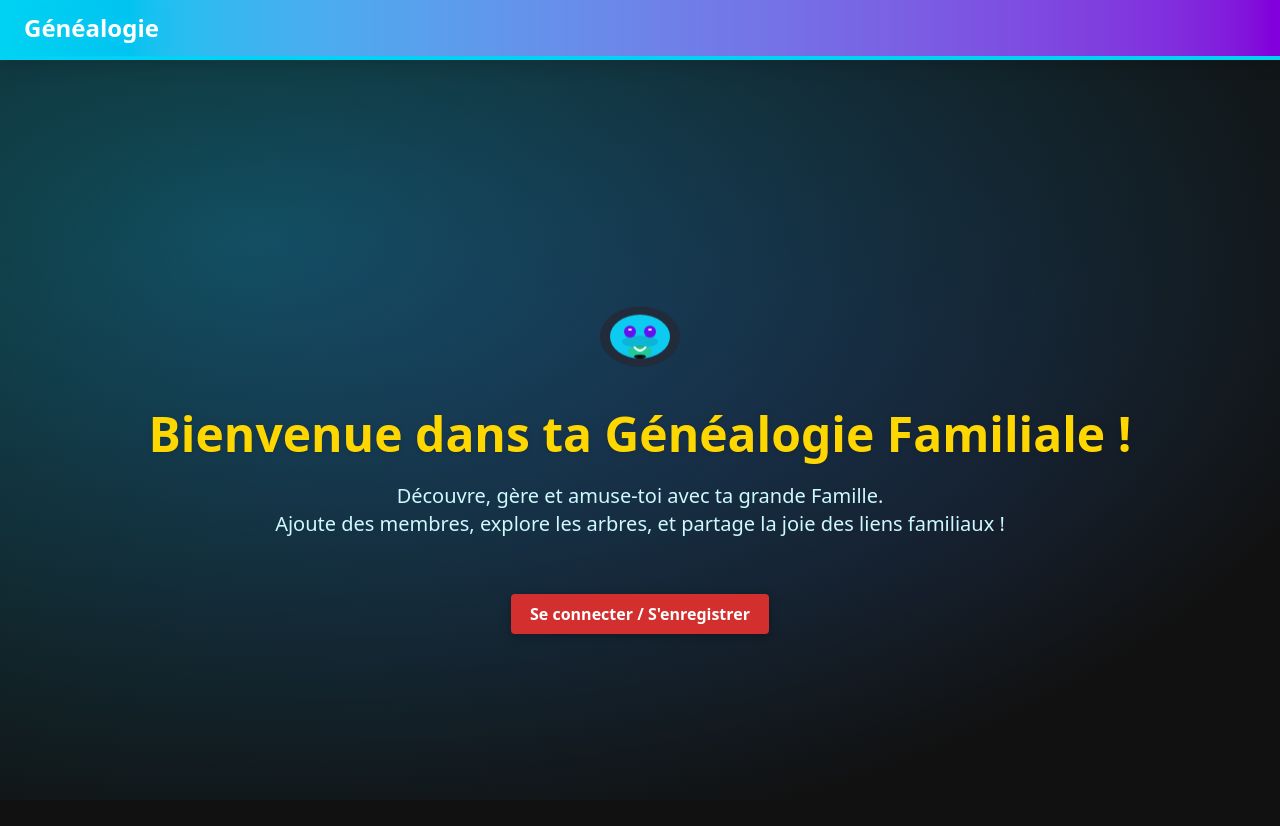
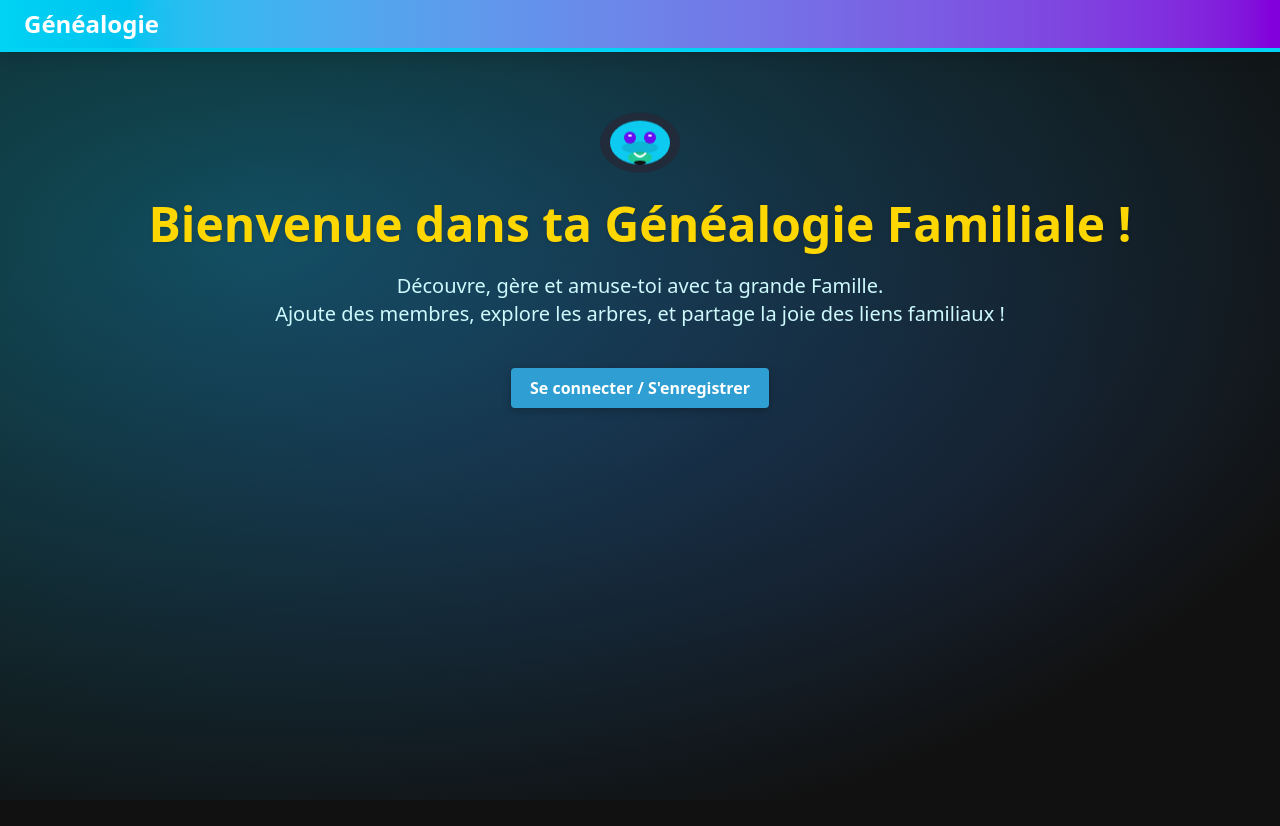
Before and after one commit to Mat95rix7/Front_Familly_Next, a Next.js app: page / in a window 1280 px wide. Shown: the top 826 px of the page. After the commit the page ends 800 px from the top, so only its background shows below. Built offline with nearby package versions, Linux system fonts and the light colour scheme; no server answers.

Commit message:
page daccueil

```diff
--- a/app/components/Navbar.js
+++ b/app/components/Navbar.js
@@ -23,7 +23,7 @@ export default function Navbar() {
 
   return (
     <>
-      <nav className="w-full bg-gradient-to-r from-cyan-400 to-purple-700 border-b-4 border-cyan-400 shadow-lg py-3 px-6 flex items-center justify-between z-50 relative">
+      <nav className="w-full bg-gradient-to-r from-cyan-400 to-purple-700 border-b-4 border-cyan-400 shadow-lg py-2 px-6 flex items-center justify-between z-50 relative">
         <Link
           href="/"
           className="flex items-center space-x-3 group"
@@ -78,7 +78,7 @@ export default function Navbar() {
 
       {/* Mobile Menu (absolute, above page, no overlay) */}
       {isConnected && isMobileMenuOpen && (
-        <div className="absolute top-[64px] left-0 right-0 bg-purple-800 border-b-4 border-purple-400 shadow-lg z-50 md:hidden">
+        <div className="absolute top-[60px] left-0 right-0 bg-purple-800 border-b-4 border-purple-400 shadow-lg z-50 md:hidden">
           <div className="flex flex-col py-4 px-6 space-y-4">
             <Link
               href="/personnes"
--- a/app/familles/[id]/page.js
+++ b/app/familles/[id]/page.js
@@ -126,9 +126,9 @@ export default function FamillePage() {
         <div className="family-tree flex flex-col items-center">
           <div className="flex justify-center gap-2 md:gap-10 mb-4 family-row w-full md:max-w-none px-2 md:px-4">
             <FamilyMember role="Grand-père paternel" personne={grand_pere_paternel} link={grand_pere_paternel ? `/familles/${grand_pere_paternel.id}` : "#"} small />
-            <FamilyMember role="Grand-mère paternelle" personne={grand_mere_paternelle} link={grand_mere_paternelle ? `/familles/${grand_mere_paternelle.id}` : "#"} small />
+            <FamilyMember role="Grand-mère paternelle" personne={grand_mere_paternelle} link={grand_mere_paternelle ? `/familles/${grand_pere_paternel.id}` : "#"} small />
             <FamilyMember role="Grand-père maternel" personne={grand_pere_maternel} link={grand_pere_maternel ? `/familles/${grand_pere_maternel.id}` : "#"} small />
-            <FamilyMember role="Grand-mère maternelle" personne={grand_mere_maternelle} link={grand_mere_maternelle ? `/familles/${grand_mere_maternelle.id}` : "#"} small />
+            <FamilyMember role="Grand-mère maternelle" personne={grand_mere_maternelle} link={grand_mere_maternelle ? `/familles/${grand_pere_maternel.id}` : "#"} small />
           </div>
 
           <svg className="w-full h-[30px]" viewBox="0 0 600 30" preserveAspectRatio="xMidYMid meet">
--- a/app/globals.css
+++ b/app/globals.css
@@ -192,20 +192,20 @@ li:hover {
 }
 
 button {
-  background: #d32f2f;
+  background: #2f9fd3;
   color: #fff;
   border: none;
   padding: 0.5em 1.2em;
   border-radius: 4px;
   cursor: pointer;
-  margin-top: 1em;
+  /* margin-top: 1em; */
   font-size: 1em;
   font-weight: bold;
   box-shadow: 0 2px 8px #0004;
 }
 
 button:hover {
-  background: #b71c1c;
+  background: #1c8bb7;
 }
 
 .form-container {
--- a/app/page.js
+++ b/app/page.js
@@ -27,15 +27,12 @@ export default function Home() {
   };
 
   return (
-      <div className="relative min-h-screen flex flex-col justify-center items-center overflow-hidden">
+      <div className="relative max-h-[90vh] flex flex-col justify-center items-center overflow-hidden">
         {/* Fond animé */}
-        <div className="dark-bg-animated fixed inset-0 w-full h-full -z-10" />
-
-        {/* Bouton de déconnexion supprimé car maintenant dans la navbar */}
-
-        <div className="container py-10">
+      <div className="dark-bg-animated fixed inset-0 w-full h-full -z-10" />
+       <div className="container py-10">
         <div className="text-center mb-10">
-          <div className="mb-6 animate-bounce flex justify-center">
+          <div className="mb-2 animate-bounce flex justify-center">
             {/* Mascotte SVG */}
             <svg width="100" height="100" viewBox="0 0 100 100" fill="none" xmlns="http://www.w3.org/2000/svg">
               <ellipse cx="50" cy="60" rx="40" ry="30" fill="#222b3a"/>
@@ -92,20 +89,24 @@ export default function Home() {
         {/* Cartes familles et personnes - visibles seulement si connecté */}
         {isConnected && (
           <div className="grid grid-cols-1 md:grid-cols-2 gap-8 justify-center max-w-3xl mx-auto">
-            <div className="card bg-gradient-to-r from-cyan-400 to-purple-700 text-white shadow-lg animate-pop p-8 flex flex-col items-center">
-              <h5 className="text-2xl font-bold mb-2">Familles</h5>
-              <p className="mb-4">Voir, ajouter ou modifier les Familles.</p>
-              <Link href="/familles" className="btn bg-white text-cyan-700 font-bold py-2 px-6 rounded shadow hover:scale-105 transition">
-                Voir les familles
-              </Link>
-            </div>
-            <div className="card bg-gradient-to-r from-green-400 to-cyan-400 text-gray-900 shadow-lg animate-pop p-8 flex flex-col items-center" style={{animationDelay: '0.2s'}}>
-              <h5 className="text-2xl font-bold mb-2">Personnes</h5>
-              <p className="mb-4">Voir, ajouter ou modifier les membres.</p>
-              <Link href="/personnes" className="btn bg-white text-cyan-700 font-bold py-2 px-6 rounded shadow hover:scale-105 transition">
-                Gérer les personnes
-              </Link>
-            </div>
+            <Link href="/personnes">
+              <div className="card bg-gradient-to-r from-green-400 to-cyan-400 text-gray-900 shadow-lg animate-pop p-4 md:p-8 flex flex-col items-center" style={{animationDelay: '0.2s'}}>
+                <h5 className="text-3xl font-bold mb-2">Personnes</h5>
+                <p className="mb-4">Voir, ajouter ou modifier les membres.</p>
+                <div className="btn bg-gray-200 text-cyan-700 font-bold py-2 px-6 rounded shadow hover:scale-105 transition">
+                  Gérer les personnes
+                </div>
+              </div>
+            </Link>
+            <Link href="/familles">
+              <div className="card bg-gradient-to-r from-cyan-400 to-blue-400 text-gray-900 shadow-lg animate-pop p-4 md:p-8 flex flex-col items-center" style={{animationDelay: '0.4s'}}>
+                <h5 className="text-3xl font-bold mb-2">Familles</h5>
+                <p className="mb-4">Voir les familles.</p>
+                <div className="btn bg-gray-200 text-cyan-700 font-bold py-2 px-6 rounded shadow hover:scale-105 transition">
+                  Gérer les familles
+                </div>
+              </div>
+            </Link>
           </div>
         )}
       </div>
```
